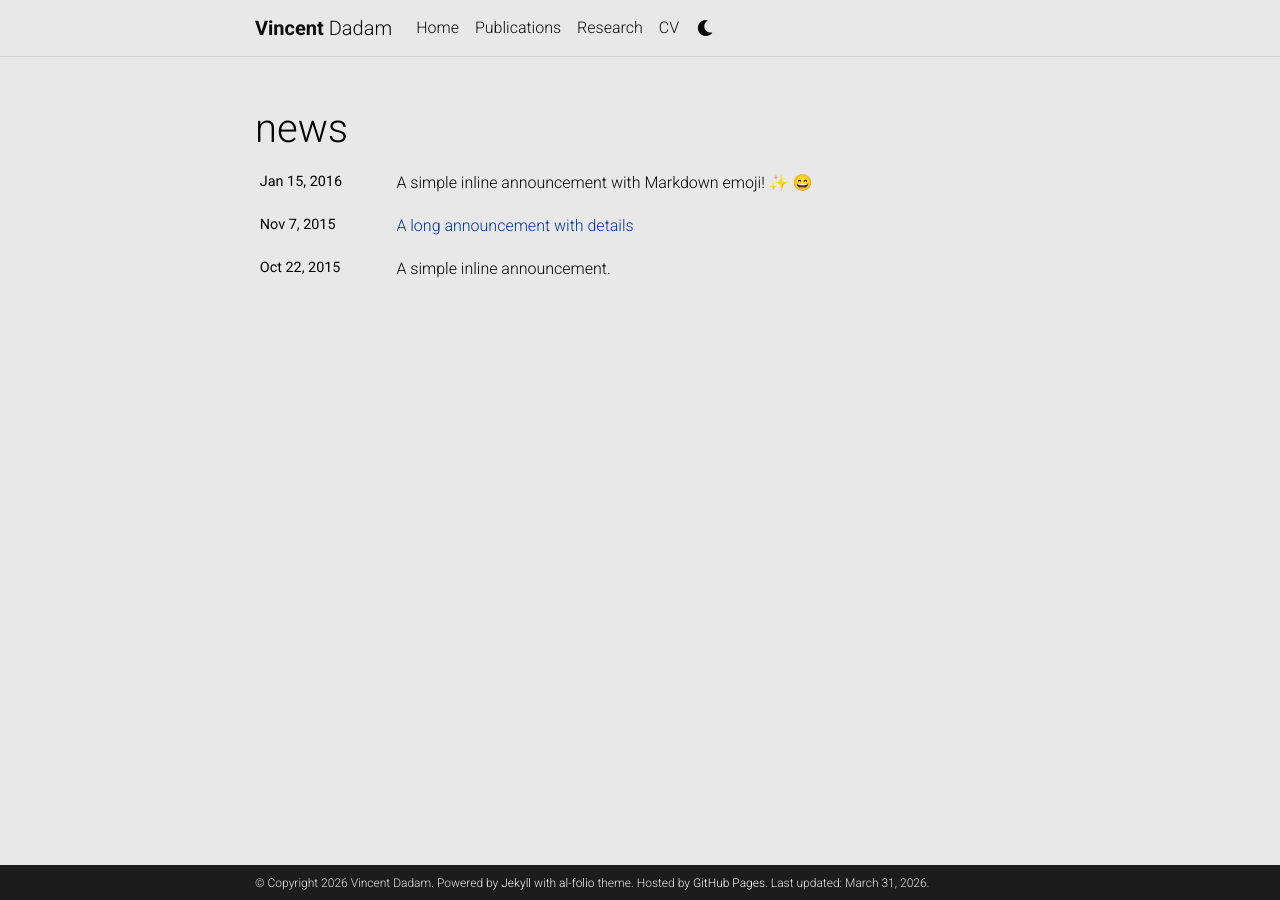
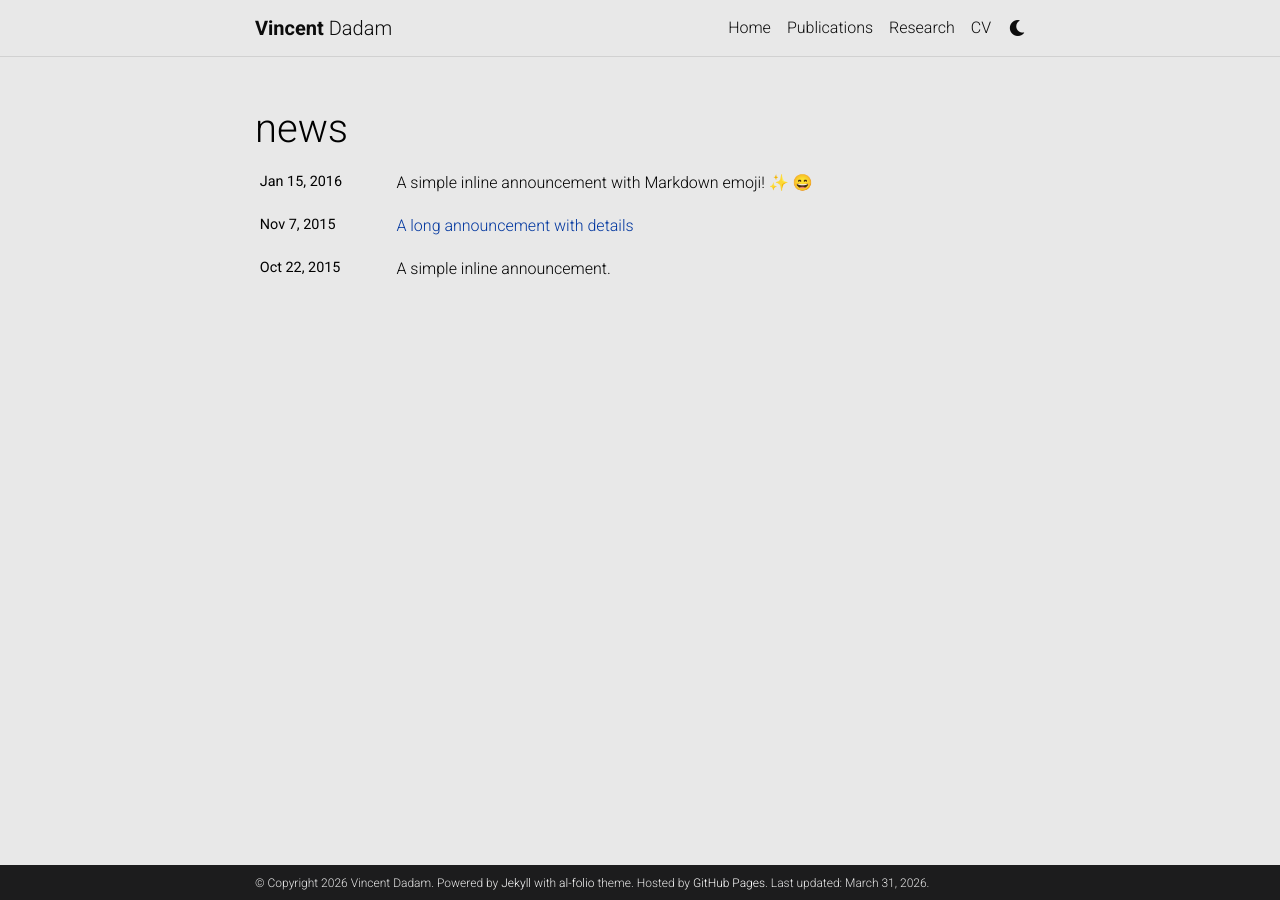
Before and after one commit to dadamvince/dadamvince.github.io, a Jekyll site: the page built from news.html, in a window 1280 px wide. Built offline with Jekyll 4.4.1, drawn with Linux system fonts in a browser that asks for light colours; emoji names are drawn with the system emoji font; a style sheet for code colours, icons or effects is not loaded.

Commit message:
Refactor header HTML structure and navbar

```diff
--- a/_includes/header.html
+++ b/_includes/header.html
@@ -1,4 +1,6 @@
+
     <header>
+
       <!-- Nav Bar -->
       <nav id="navbar" class="navbar navbar-light navbar-expand-sm {% if site.navbar_fixed %}fixed-top{% else %}sticky-top{% endif %}">
         <div class="container">
@@ -24,25 +26,17 @@
             {% include social.html %}
           </div>
           {% endif %}
-
           <!-- Navbar Toggle -->
-      <button
-        class="navbar-toggler collapsed ms-auto"
-        type="button"
-        data-bs-toggle="collapse"
-        data-bs-target="#navbarNav"
-        aria-controls="navbarNav"
-        aria-expanded="false"
-        aria-label="Toggle navigation"
-      >
-        <span class="visually-hidden">Toggle navigation</span>
+          <button class="navbar-toggler collapsed ml-auto" type="button" data-toggle="collapse" data-target="#navbarNav" aria-controls="navbarNav" aria-expanded="false" aria-label="Toggle navigation">
+            <span class="sr-only">Toggle navigation</span>
             <span class="icon-bar top-bar"></span>
             <span class="icon-bar middle-bar"></span>
             <span class="icon-bar bottom-bar"></span>
           </button>
 
-      <div class="collapse navbar-collapse text-end" id="navbarNav">
-        <ul class="navbar-nav ms-auto flex-nowrap">
+          <div class="collapse navbar-collapse text-right" id="navbarNav">
+            <ul class="navbar-nav ml-auto flex-nowrap">
+
               {%- for page in site.pages -%}
                 {% if page.permalink == '/' %}
                   {% assign about_title = page.title %}
@@ -51,21 +45,18 @@
 
               <!-- About -->
               <li class="nav-item {% if page.permalink == '/' %}active{% endif %}">
-            <a class="nav-link" href="{{ '/' | relative_url }}">
-              {{ about_title }}
+                <a class="nav-link" href="{{ '/' | relative_url }}">{{ about_title }}
                   {%- if page.permalink == '/' -%}
-                <span class="visually-hidden">(current)</span>
+                  <span class="sr-only">(current)</span>
                   {%- endif -%}
                 </a>
               </li>
-
               {% if site.blog_nav_title %}
               <!-- Blog -->
               <li class="nav-item {% if page.url contains 'blog' %}active{% endif %}">
-              <a class="nav-link" href="{{ '/blog/' | relative_url }}">
-                {{ site.blog_nav_title }}
+                <a class="nav-link" href="{{ '/blog/' | relative_url }}">{{ site.blog_nav_title }}
                   {%- if page.url contains 'blog' -%}
-                  <span class="visually-hidden">(current)</span>
+                  <span class="sr-only">(current)</span>
                   {%- endif -%}
                 </a>
               </li>
@@ -77,50 +68,37 @@
               {%- if p.nav and p.autogen == nil -%}
               {%- if p.dropdown %}
               <li class="nav-item dropdown {% if page.title == p.title %}active{% endif %}">
-                  <a
-                    class="nav-link dropdown-toggle"
-                    href="#"
-                    id="navbarDropdown-{{ forloop.index }}"
-                    role="button"
-                    data-bs-toggle="dropdown"
-                    aria-expanded="false"
-                  >
-                    {{ p.title }}
+                <a class="nav-link dropdown-toggle" href="#" id="navbarDropdown" role="button" data-toggle="dropdown" aria-haspopup="true" aria-expanded="false">{{ p.title }}
                   {%- if page.title == p.title -%}
-                      <span class="visually-hidden">(current)</span>
+                  <span class="sr-only">(current)</span>
                   {%- endif -%}
                 </a>
-                  <ul class="dropdown-menu dropdown-menu-end" aria-labelledby="navbarDropdown-{{ forloop.index }}">
+                <div class="dropdown-menu dropdown-menu-right" aria-labelledby="navbarDropdown">
                   {%- for child in p.children -%}
                   {%- if child.title == 'divider' %}
-                        <li><hr class="dropdown-divider"></li>
+                  <div class="dropdown-divider"></div>
                   {%- else %}
-                        <li>
-                          <a class="dropdown-item" href="{{ child.permalink | relative_url }}">
-                            {{ child.title }}
-                          </a>
-                        </li>
-                      {%- endif %}
+                  <a class="dropdown-item" href="{{ child.permalink | relative_url }}">{{ child.title }}</a>
+                  {%- endif -%}
                   {% endfor %}
-                  </ul>
+                </div>
               </li>
               {%- else %}
               <li class="nav-item {% if page.title == p.title %}active{% endif %}">
-                  <a class="nav-link" href="{{ p.url | relative_url }}">
-                    {{ p.title }}
+                <a class="nav-link" href="{{ p.url | relative_url }}">{{ p.title }}
                   {%- if page.title == p.title -%}
-                      <span class="visually-hidden">(current)</span>
+                  <span class="sr-only">(current)</span>
                   {%- endif -%}
                 </a>
               </li>
               {%- endif -%}
               {%- endif -%}
               {% endfor -%}
+              {%- if site.enable_darkmode %}
 
-          {%- if site.enable_darkmode %}
-            <!-- Toggle theme mode -->
+              <!-- Toogle theme mode -->
               <li class="toggle-container">
-              <button id="light-toggle" title="Change theme" type="button">
+                <button id="light-toggle" title="Change theme">
                   <i class="fas fa-moon"></i>
                   <i class="fas fa-sun"></i>
                 </button>
@@ -130,7 +108,6 @@
           </div>
         </div>
       </nav>
-
 {% if site.enable_progressbar %}
       <!-- Scrolling Progress Bar -->
       <progress id="progress" value="0">
```
Lines whose indentation alone changed are shown as unchanged.
